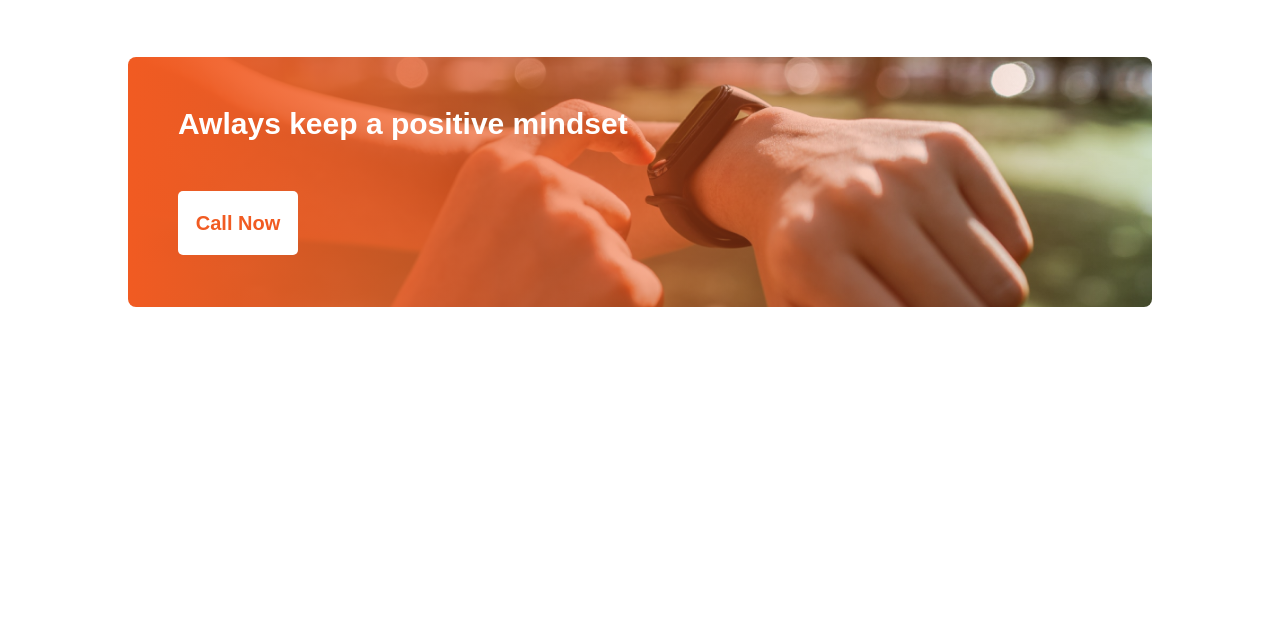
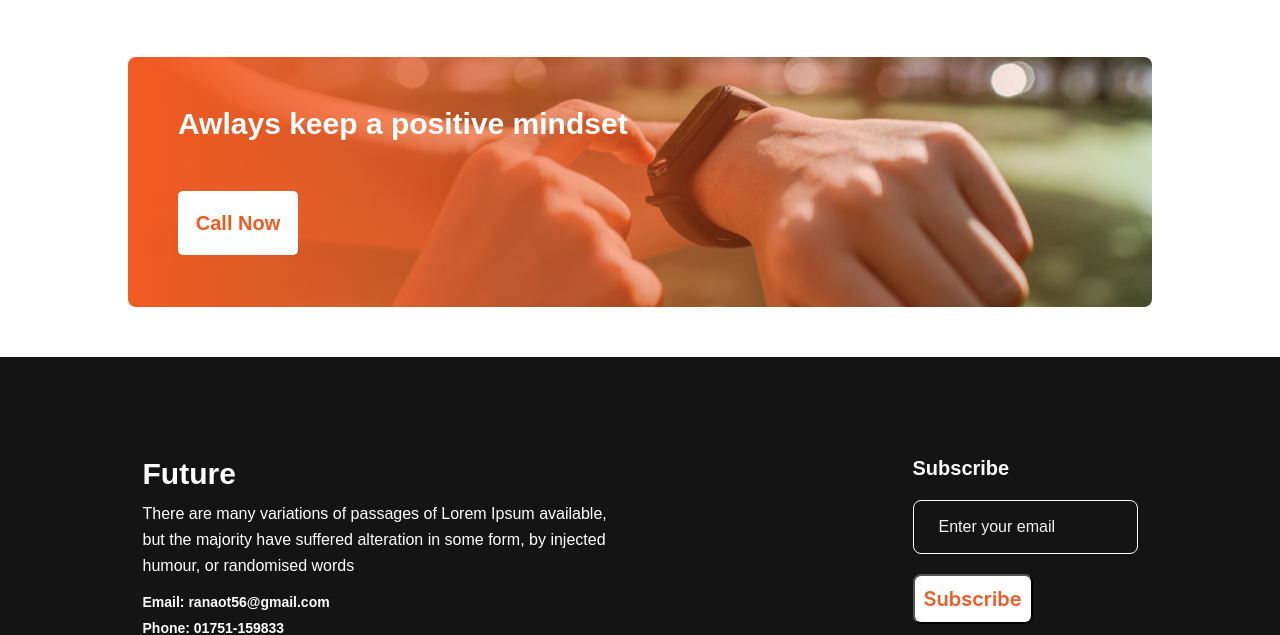
Before and after one commit to rana5699/new-year-protfolio, a plain HTML site: page index.html in a window 1280 px wide. Shown: the part 1715-2350 px from the top of the page. Before the commit the page ends 2072 px from the top, so only its background shows below. Drawn offline with Linux system fonts and the light colour scheme.

Commit message:
insert this footer and others new divs

```diff
--- a/index.html
+++ b/index.html
@@ -92,7 +92,7 @@
 
         <!-- call section START here -->
         <section>
-            <div class="blank-section">
+            <div class="call-container">
                 <h1 class="call-tittle">Awlays keep a positive mindset</h1>
                 <button class="call-btn">Call Now</button>
             </div>
@@ -103,7 +103,24 @@
 
     <!-- this is footer sectin START here -->
     <footer>
+        <div class="footer-cotainer">
+            <div class="future-cotainer">
+                <h1 class="call-tittle">Future</h1>
+                <p class="footer-info">There are many variations of passages of Lorem Ipsum available, but the majority have suffered alteration in some form, by injected humour, or randomised words</p>
 
+                <a href="#">Email: ranaot56@gmail.com</a><br>
+                <a href="#">Phone: 01751-159833</a><br>
+                <img class="footer-icon" src="images/icons/fb.png" alt="">
+                <img class="footer-icon" src="images/icons/twitter.png" alt="">
+                <img class="footer-icon" src="images/icons/youtube.png" alt="">
+            </div>
+
+            <div class="subscribe-container">
+                <h2>Subscribe</h2>
+                <input type="email" name="email" id="email" placeholder="Enter your email"><br>
+                <button class="footer-btn" type="button">Subscribe</button>
+            </div>
+        </div>
     </footer>
     <!-- this is footer sectin END here -->
 </body>
--- a/styles.css
+++ b/styles.css
@@ -54,20 +54,46 @@ header{
     margin-bottom: 10px;
 }
 .contant-btn{
-    width: 160px;
-    height: 64px;
+    width: 150px;
+    height: 54px;
+    padding: 20px 25px;
     flex-shrink: 0;
     border-radius: 5px;
     background: #F15B22;
-    color: #FFF;
+    color: #fff;
     text-align: center;
     border: 0;
-    font-size: 20px;
+    font-size: 18px;
     font-style: normal;
     cursor: pointer;
     font-weight: 600;
     line-height: normal;
+    /* position: relative; */
 }
+/* .contant-btn::after{
+    position: absolute;
+    top: 0;
+    left: 0;
+    content: '';
+    width: 0%;
+    height: 100%;
+    background-color:  #F15B22;
+    border: 0;
+    border-radius: 5px;
+
+    animation-duration: 1s;
+    animation-timing-function: linear;
+    animation-fill-mode: forwards;
+    transition: .5s;
+}
+.contant-btn:hover::after{
+    animation-name: contact-button;
+}
+@keyframes contact-button{
+    to{
+        width: 100%;
+    }
+} */
 .heading-content{
     display: flex;
     flex-direction: column;
@@ -173,7 +199,9 @@ header{
     line-height: normal;
 }
 /* my plans section END here */
-.blank-section{
+
+/* Call-section START here */
+.call-container{
     padding: 50px;
     width: 80%;
     height: 250px;
@@ -208,3 +236,84 @@ header{
     line-height: normal;
     margin-top: 50px;
 }
+/* Call-section END here */
+
+/* Footer-section START here */
+footer{
+    width: 100%;
+    height: 400px;
+    flex-shrink: 0;
+    background: #151414;
+    margin-top: 50px;
+    color: #ffff;
+}
+.footer-cotainer{
+    padding-top: 100px;
+    display: flex;
+    justify-content: space-around;
+}
+h2{
+    color: #FFF;
+    font-size: 20px;
+    font-style: normal;
+    font-weight: 600;
+    line-height: normal;
+}
+.footer-info{
+    padding: 10px 0px;
+    width: 485px;
+    color: #FFF;
+    font-size: 16px;
+    font-style: normal;
+    font-weight: 400;
+    line-height: 26px;
+}
+a{
+    color: #FFF;
+    font-size: 14px;
+    font-style: normal;
+    font-weight: 400;
+    line-height: 26px;
+    padding: 25px 0px;
+    text-decoration: none;
+    font-weight: bold;
+}
+.footer-icon{
+    padding: 15px 15px 15px 0px;
+    width: 50px;
+}
+#email{
+    width: 225px;
+    height: 54px;
+    margin-top: 20px;
+    border-radius: 8px;
+    border: 1px solid #FFF;
+    background-color: transparent;
+    color: #fff;
+    font-size: 16px;
+    padding: 15px;
+}
+::placeholder{
+    padding: 10px;
+    text-align: left;
+    color:#F3F3F3;
+    font-size: 16px;
+    font-style: normal;
+    font-weight: 400;
+    line-height: normal;
+}
+.footer-btn{
+    margin-top: 20px;
+    width: 120px;
+    height: 50px;
+    border-radius: 8px;
+    background: #FFF;
+    color: #F15B22;
+    font-family: Inter;
+    font-size: 20px;
+    font-style: normal;
+    font-weight: 600;
+    line-height: normal;
+    cursor: pointer;
+}
+/* Footer-section END here */
```
